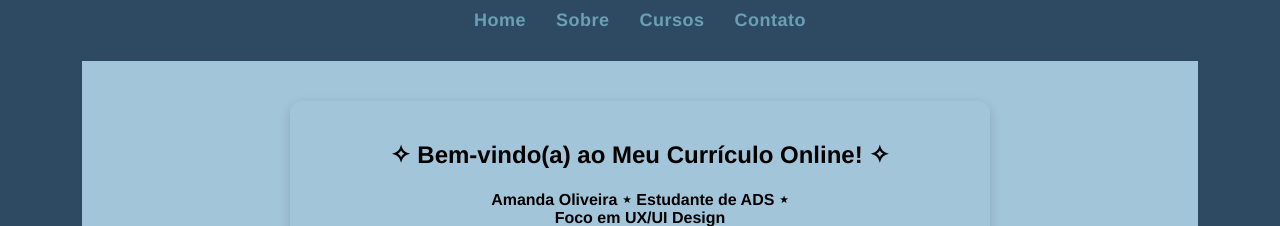
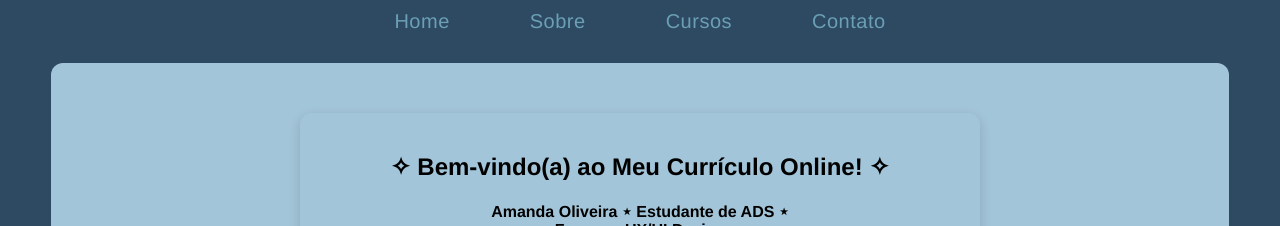
Before and after one commit to amandaolivip/amandaolivip.github.io, a plain HTML site: page index.html in a window 1280 px wide. Shown: the top 226 px of the page. Drawn offline with Linux system fonts and the light colour scheme.

Commit message:
Add files via upload

```diff
--- a/styles.css
+++ b/styles.css
@@ -96,6 +96,7 @@ section {
  justify-content: center;
  padding: 10px;
  width: 100%;
+ border-radius: 12px;
 }
 
 .item {
@@ -127,14 +128,45 @@ svg:hover {
 
 @media (min-width: 768px) {
   .container {
-    width: 90%;
-    max-width: 1400px;
+    width: 95%;
+    max-width: 1500px;
     margin: 0 auto;
-    padding: 30px;
+    padding: 40px;
   }
   .item {
-    max-width: 700px;
-    flex: 1 1 400px;
+    max-width: 680px;
+    flex: 1 1 450px;
+    transition: transform 0.2s ease;
+  }
+  .item:hover {
+    transform: translateY(-3px);
+  }
+  nav ul {
+    justify-content: center;
+    gap: 30px;
+  }
+  nav ul li a {
+    position: relative;
+    font-size: 20px;
+    font-weight: 500;
+    text-decoration: none;
+    padding: 6px 10px;
+    border-radius: 10px;
+    transition: all 0.2s ease;
+  }
+  nav ul li a::after {
+    content: "";
+    position: absolute;
+    left: 50%;
+    bottom: -4px;
+    width: 0%;
+    height: 2px;
+    transition: width 0.25s ease;
+    transform: translateX(-50%);
+    background-color:#6A9FB5;
+  }
+  nav ul li a:hover::after {
+    width: 70%;
   }
 }
 
@@ -158,13 +190,17 @@ svg:hover {
   }
   nav ul {
     flex-wrap: wrap;
+    gap: 10px;
   }
   nav ul li {
-    margin: 8px 12px;
+    margin: 0;
   }
   nav ul li a {
     font-size: 16px;
-    padding: 6px 8px;
+    padding: 10px 14px;
     display: inline-block;
   }
+  nav ul li a:active {
+    transform: scale(0.95);
+  }
 }
```
